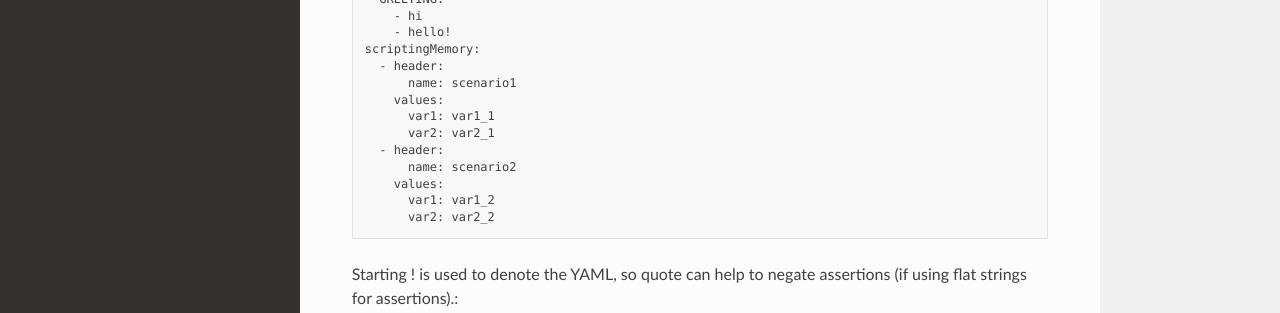
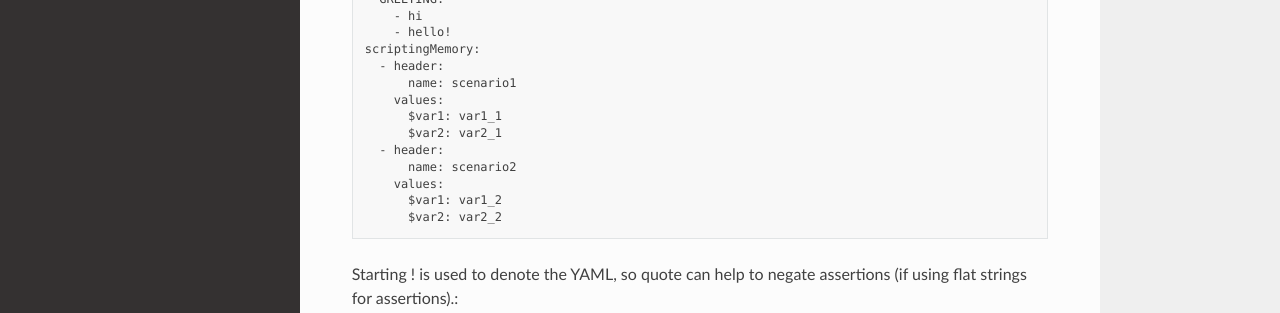
Before and after one commit to codeforequity-at/botium-docs, a Sphinx documentation site: the page built from docs/05_botiumscript/index.rst, in a window 1280 px wide and 1400 px high, scrolled down 14348 px. Shown: the part 755-1068 px from the top of the window. Built offline with Sphinx 7.4.7 and the Read the Docs theme 2.0.0, drawn with Linux system fonts in a browser that asks for light colours; some of the changed text lies outside the part shown.

Commit message:
Added $ prefix to scripting memory samples

```diff
--- a/docs/05_botiumscript/part_botiumscript.rst
+++ b/docs/05_botiumscript/part_botiumscript.rst
@@ -704,8 +704,8 @@ Composing in JSON files
           "name": "scenario1"
         },
         "values": {
-          "var1": "var1_1",
-          "var2": "var2_1"
+          "$var1": "var1_1",
+          "$var2": "var2_1"
         }
       },
       {
@@ -713,8 +713,8 @@ Composing in JSON files
           "name": "scenario2"
         },
         "values": {
-          "var1": "var1_2",
-          "var2": "var2_2"
+          "$var1": "var1_2",
+          "$var2": "var2_2"
         }
       }
     ]
```
Also changed, not shown: other parts of docs/05_botiumscript/part_botiumscript.rst (+4 -4 lines).
